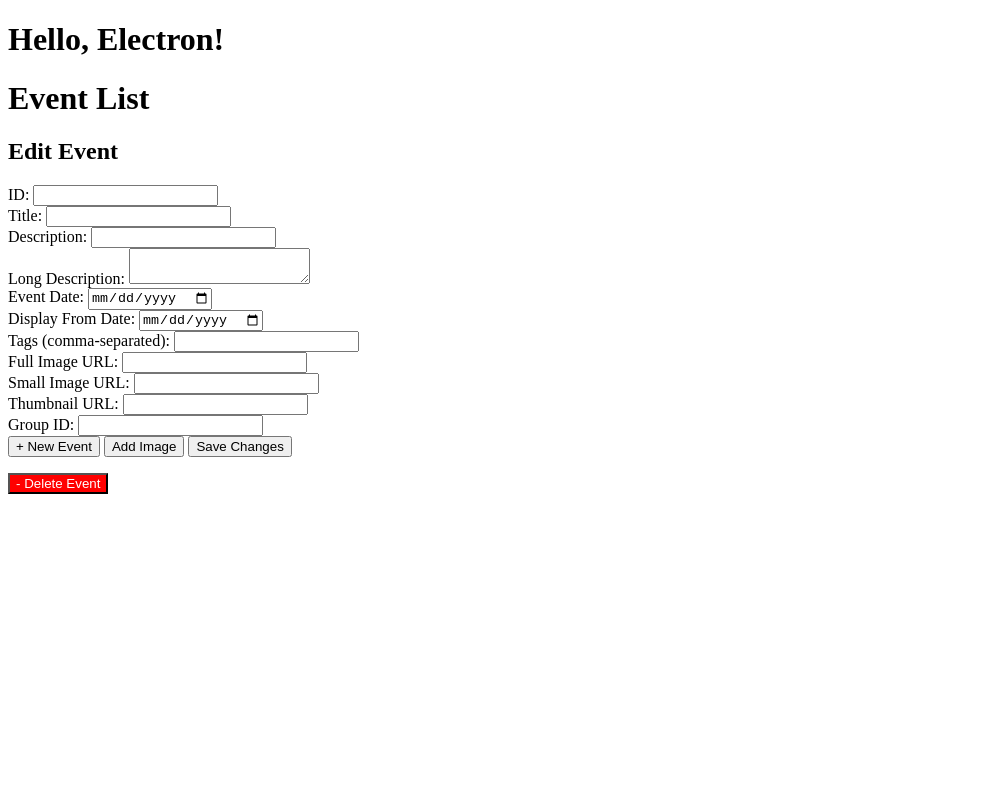
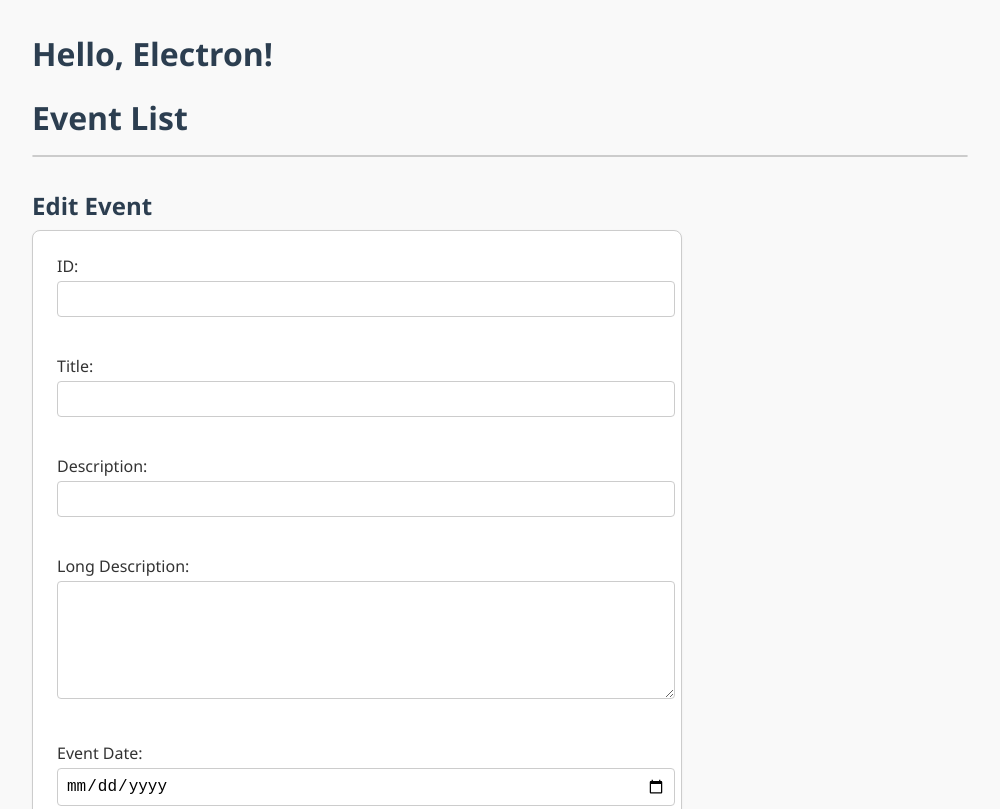
Before and after one commit to petcom/event-editor-local, an Electron app: page index.html in a window 1000 px wide. Shown: the top 809 px of the page. Drawn offline with Linux system fonts and the light colour scheme; no server answers.

Commit message:
prettied up index and added management script

```diff
--- a/index.html
+++ b/index.html
@@ -3,6 +3,113 @@
 <head>
   <title>Event Editor</title>
   <meta charset="UTF-8" />
+  <style>
+
+    body {
+      font-family: "Segoe UI", Tahoma, Geneva, Verdana, sans-serif;
+      margin: 2rem;
+      background-color: #f9f9f9;
+      color: #333;
+    }
+
+    h1, h2 {
+      color: #2c3e50;
+      margin-bottom: 0.5rem;
+    }
+
+    ul#eventList {
+      list-style: none;
+      padding: 0;
+      margin-bottom: 2rem;
+      border: 1px solid #ccc;
+      background: #fff;
+      border-radius: 8px;
+      max-height: 300px;
+      overflow-y: auto;
+    }
+
+    ul#eventList li {
+      padding: 0.75rem 1rem;
+      border-bottom: 1px solid #eee;
+      cursor: pointer;
+    }
+
+    ul#eventList li:hover {
+      background-color: #f0f0f0;
+    }
+
+    form#eventForm {
+      background: #fff;
+      padding: 1.5rem;
+      border-radius: 8px;
+      border: 1px solid #ccc;
+      box-shadow: 0 1px 3px rgba(0,0,0,0.05);
+      max-width: 600px;
+    }
+
+    form label {
+      display: block;
+      margin-bottom: 1rem;
+      font-weight: 500;
+    }
+
+    form input[type="text"],
+    form input[type="date"],
+    form textarea {
+      width: 100%;
+      padding: 0.5rem;
+      border: 1px solid #ccc;
+      border-radius: 4px;
+      font-size: 1rem;
+      margin-top: 0.25rem;
+    }
+
+    form textarea {
+      resize: vertical;
+      height: 100px;
+    }
+
+    button {
+      margin-right: 0.5rem;
+      padding: 0.5rem 1rem;
+      font-size: 1rem;
+      border: none;
+      border-radius: 4px;
+      cursor: pointer;
+      background-color: #3498db;
+      color: white;
+      transition: background-color 0.2s ease;
+    }
+
+    button:hover {
+      background-color: #2980b9;
+    }
+
+    #deleteEventBtn {
+      background-color: #e74c3c;
+      border: none;
+    }
+
+    #deleteEventBtn:hover {
+      background-color: #c0392b;
+    }
+
+    #addEventBtn {
+      background-color: #2ecc71;
+    }
+
+    #addEventBtn:hover {
+      background-color: #27ae60;
+    }
+
+    #uploadImageBtn {
+      background-color: #f39c12;
+    }
+
+    #uploadImageBtn:hover {
+      background-color: #e67e22;
+    }
+  </style>
 </head>
 <body>
    <h1>Hello, Electron!</h1>
```
Also changed, not shown: 1 other file.
